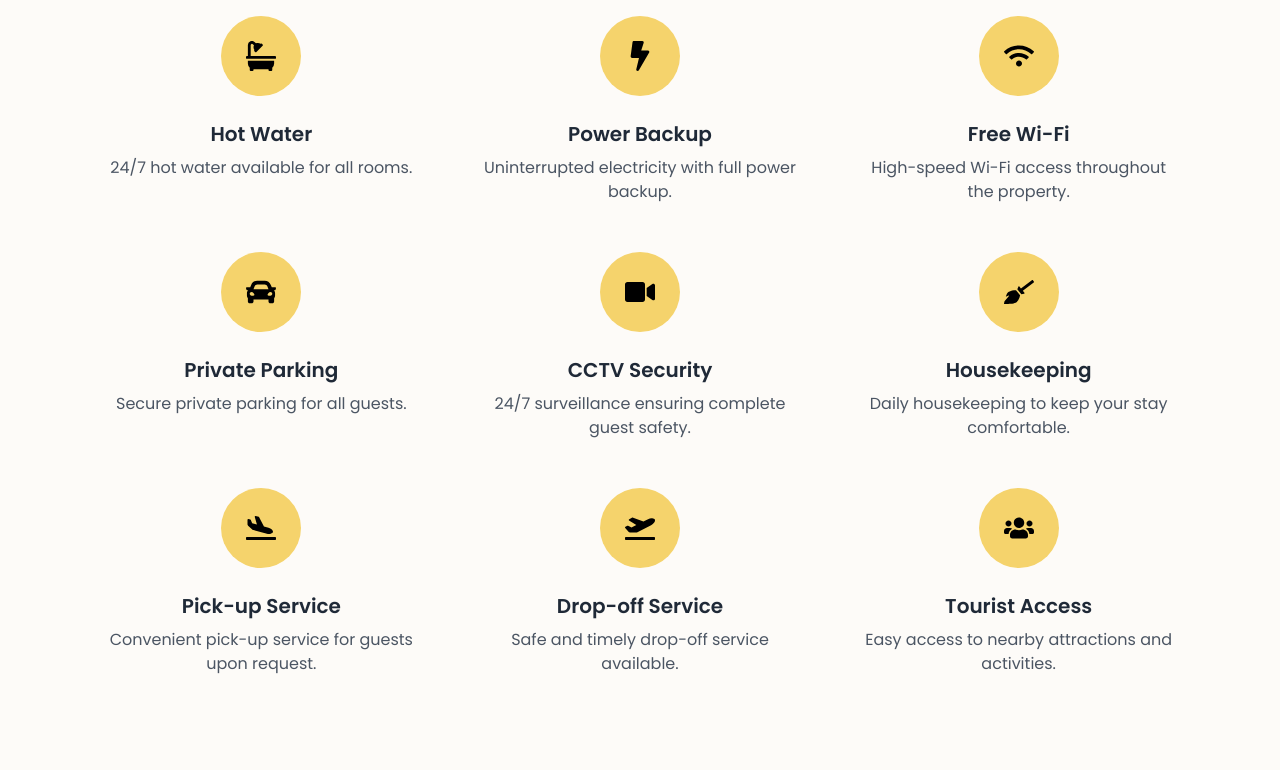
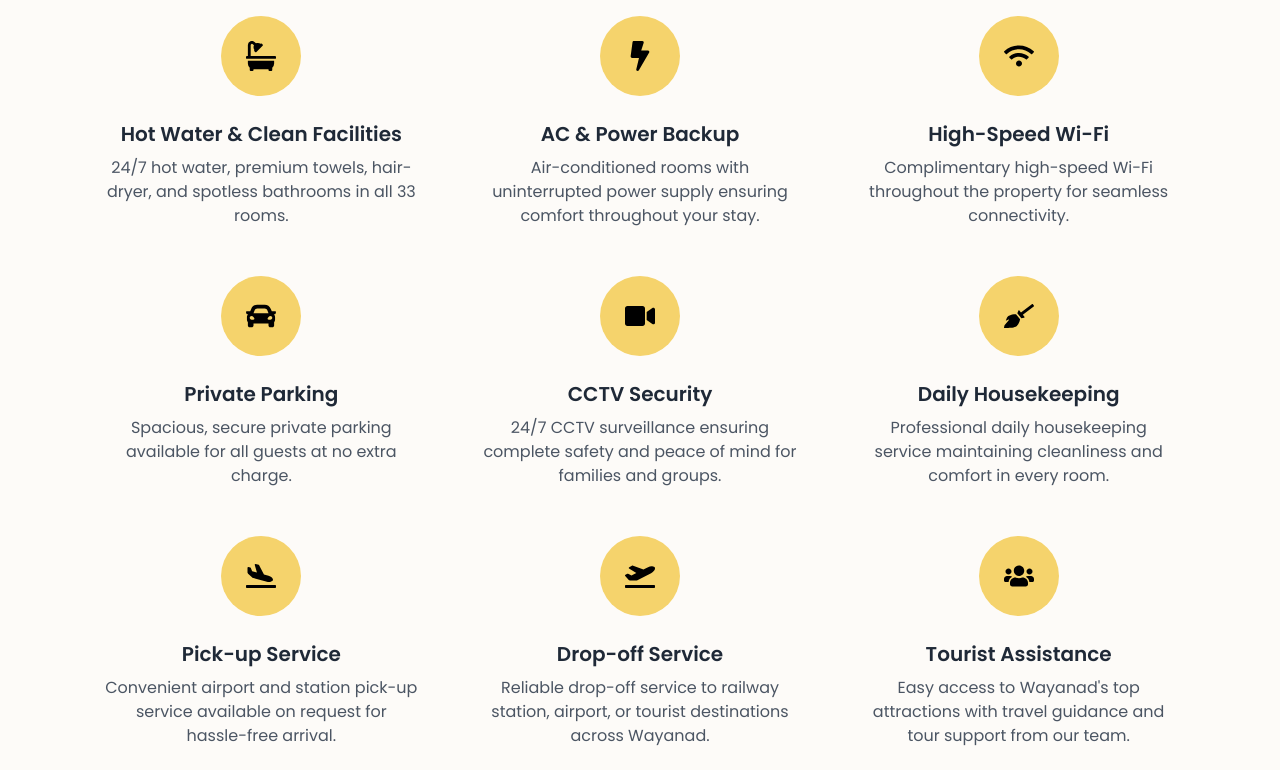
Before and after one commit to imcbsglobal/LUMARISE_HOTEL_FRONTEND, a React (Vite) app: page /amenities in a window 1280 px wide. Shown: the part 900-1670 px from the top of the page. Built offline with nearby package versions, Linux system fonts and the light colour scheme; no server answers; a web font is replaced by a local one.

Commit message:
Update SEO metadata and content across multiple pages for improved visibility and user engagement

```diff
--- a/src/pages/About.jsx
+++ b/src/pages/About.jsx
@@ -5,20 +5,20 @@ export default function About() {
   return (
     <>
       {/* ================= SEO ================= */}
-      <Title>About Lumarise Residency – Hotel in Sultan Bathery, Wayanad</Title>
+      <Title>About Lumarise Residency – Premium Rooms Sulthan Bathery</Title>
       <Meta
         name="description"
-        content="Learn about Lumarise Residency in Sultan Bathery, Wayanad – a comfort-focused hotel offering warm hospitality, modern rooms and a calm ambience."
+        content="Discover Lumarise Residency in Sulthan Bathery – 33 premium rooms offering comfort, warmth, and modern amenities. Transforming accommodation in Wayanad with accessible pricing."
       />
       <Meta
         name="keywords"
-        content="About Lumarise Residency, about Lumarise Hotel, hotel story Sultan Bathery, Wayanad hospitality"
+        content="About Lumarise Residency, premium accommodation Wayanad, Sulthan Bathery residency, comfortable stay Wayanad, guest-focused hospitality"
       />
       <Meta name="robots" content="index,follow" />
-      <Meta property="og:title" content="About Lumarise Residency – Wayanad" />
+      <Meta property="og:title" content="About Lumarise Residency – Premium Rooms Sulthan Bathery" />
       <Meta
         property="og:description"
-        content="Know more about Lumarise Residency, a hotel in Sultan Bathery blending modern comfort with Wayanad’s natural charm."
+        content="premium rooms & dormitories in Sulthan Bathery blending comfort, modern amenities, and value pricing. Experience the Lumarise difference."
       />
       <Meta property="og:url" content="https://lumarisehotel.com/about" />
       <Meta property="og:type" content="website" />
--- a/src/pages/Amenities.jsx
+++ b/src/pages/Amenities.jsx
@@ -18,48 +18,48 @@ export default function Amenities() {
   const facilities = [
     {
       icon: <FaBath className="text-2xl sm:text-3xl text-black" />,
-      title: "Hot Water",
-      desc: "24/7 hot water available for all rooms.",
+      title: "Hot Water & Clean Facilities",
+      desc: "24/7 hot water, premium towels, hair-dryer, and spotless bathrooms in all 33 rooms.",
     },
     {
       icon: <FaBolt className="text-2xl sm:text-3xl text-black" />,
-      title: "Power Backup",
-      desc: "Uninterrupted electricity with full power backup.",
+      title: "AC & Power Backup",
+      desc: "Air-conditioned rooms with uninterrupted power supply ensuring comfort throughout your stay.",
     },
     {
       icon: <FaWifi className="text-2xl sm:text-3xl text-black" />,
-      title: "Free Wi-Fi",
-      desc: "High-speed Wi-Fi access throughout the property.",
+      title: "High-Speed Wi-Fi",
+      desc: "Complimentary high-speed Wi-Fi throughout the property for seamless connectivity.",
     },
     {
       icon: <FaCar className="text-2xl sm:text-3xl text-black" />,
       title: "Private Parking",
-      desc: "Secure private parking for all guests.",
+      desc: "Spacious, secure private parking available for all guests at no extra charge.",
     },
     {
       icon: <FaVideo className="text-2xl sm:text-3xl text-black" />,
       title: "CCTV Security",
-      desc: "24/7 surveillance ensuring complete guest safety.",
+      desc: "24/7 CCTV surveillance ensuring complete safety and peace of mind for families and groups.",
     },
     {
       icon: <FaBroom className="text-2xl sm:text-3xl text-black" />,
-      title: "Housekeeping",
-      desc: "Daily housekeeping to keep your stay comfortable.",
+      title: "Daily Housekeeping",
+      desc: "Professional daily housekeeping service maintaining cleanliness and comfort in every room.",
     },
     {
       icon: <FaPlaneArrival className="text-2xl sm:text-3xl text-black" />,
       title: "Pick-up Service",
-      desc: "Convenient pick-up service for guests upon request.",
+      desc: "Convenient airport and station pick-up service available on request for hassle-free arrival.",
     },
     {
       icon: <FaPlaneDeparture className="text-2xl sm:text-3xl text-black" />,
       title: "Drop-off Service",
-      desc: "Safe and timely drop-off service available.",
+      desc: "Reliable drop-off service to railway station, airport, or tourist destinations across Wayanad.",
     },
     {
       icon: <FaUsers className="text-2xl sm:text-3xl text-black" />,
-      title: "Tourist Access",
-      desc: "Easy access to nearby attractions and activities.",
+      title: "Tourist Assistance",
+      desc: "Easy access to Wayanad's top attractions with travel guidance and tour support from our team.",
     },
   ];
 
@@ -73,19 +73,19 @@ export default function Amenities() {
   return (
     <>
       {/* ================= SEO TAGS ================= */}
-      <Title>Amenities at Lumarise Residency – Sultan Bathery, Wayanad</Title>
+      <Title>Premium Room Amenities – Lumarise Residency Sulthan Bathery</Title>
       <Meta
         name="description"
-        content="Explore amenities at Lumarise Residency including hot water, free Wi-Fi, private parking, CCTV security, housekeeping and pickup/drop services."
+        content="rooms with AC, high-speed Wi-Fi, king-size beds, cable TV, towels, hair-dryer, hot water, parking, CCTV security at Lumarise Residency, Sulthan Bathery, Wayanad."
       />
       <Meta
         name="keywords"
-        content="Lumarise amenities, hotel facilities Sultan Bathery, WiFi hotel Wayanad, parking, CCTV, pickup drop Wayanad"
+        content="AC rooms Wayanad, king-size beds Sulthan Bathery, WiFi accommodation Wayanad, cable TV rooms, premium facilities, parking Wayanad, room amenities Sulthan Bathery"
       />
-      <Meta property="og:title" content="Amenities – Lumarise Residency" />
+      <Meta property="og:title" content="Premium Room Amenities – Lumarise Residency" />
       <Meta
         property="og:description"
-        content="Comfortable stay with essential and premium amenities at Lumarise Residency in Sultan Bathery."
+        content="Modern rooms with AC, Wi-Fi, king-size beds, and premium facilities. Experience comfort and convenience at Lumarise Residency."
       />
       <Meta property="og:url" content="https://lumarisehotel.com/amenities" />
       <Meta property="og:type" content="website" />
--- a/src/pages/Home.jsx
+++ b/src/pages/Home.jsx
@@ -205,11 +205,11 @@ export default function Home() {
 
   return (
     <>
-    <Title>Lumarise Residency – Hotel in Sultan Bathery, Wayanad</Title>
-      <Meta name="description" content="Lumarise Residency is a premium stay near Assumption Hospital, Sultan Bathery, Wayanad. Spacious rooms, free Wi-Fi and access to top attractions." />
-      <Meta name="keywords" content="hotel in Sultan Bathery, Lumarise Residency, Wayanad stay, hotels near Assumption Hospital" />
-      <Meta property="og:title" content="Lumarise Residency – Hotel in Sultan Bathery, Wayanad" />
-      <Meta property="og:description" content="Premium hotel stay with modern rooms in Wayanad near Assumption Hospital." />
+    <Title>Premium Rooms in Sulthan Bathery | Lumarise Residency Wayanad</Title>
+      <Meta name="description" content="Book premium rooms & dormitories at Lumarise Residency, Sulthan Bathery. Up to 30% off on comfortable accommodation with AC, Wi-Fi, parking. Call +91 86060 33337." />
+      <Meta name="keywords" content="rooms in Sulthan Bathery, premium residency Wayanad, accommodation Sulthan Bathery, hotel rooms Wayanad, best stay Wayanad, affordable luxury rooms, Wayanad room booking" />
+      <Meta property="og:title" content="Premium Rooms in Sulthan Bathery | Lumarise Residency Wayanad" />
+      <Meta property="og:description" content=" premium rooms in Sulthan Bathery with modern amenities. Up to 30% off. Experience comfort & warmth at Lumarise Residency." />
       <Meta property="og:type" content="hotel" />
       <Meta property="og:url" content="https://lumarisehotel.com" />
 
--- a/src/pages/Rooms.jsx
+++ b/src/pages/Rooms.jsx
@@ -109,19 +109,19 @@ export default function Rooms() {
   return (
     <>
       {/* ===================== SEO Meta ===================== */}
-      <Title>Rooms at Lumarise Residency – Luxury Stay in Sultan Bathery, Wayanad</Title>
+      <Title>Premium Rooms in Sulthan Bathery | Lumarise Residency</Title>
       <Meta
         name="description"
-        content="Explore premium rooms at Lumarise Residency in Sultan Bathery, Wayanad. Book deluxe, executive and suite rooms with modern facilities."
+        content="Book premium rooms & dormitories at Lumarise Residency, Sulthan Bathery. AC, Wi-Fi, king-size beds, parking. Up to 30% off. Best accommodation in Wayanad."
       />
       <Meta
         name="keywords"
-        content="rooms in Sultan Bathery, Wayanad hotels, deluxe rooms Wayanad, suite rooms bathery, Lumarise rooms list, hotel booking Wayanad"
+        content="rooms in Sulthan Bathery, premium residency Wayanad, accommodation near Sulthan Bathery, hotel rooms Wayanad, affordable luxury rooms, Wayanad room booking, best stay Wayanad"
       />
-      <Meta property="og:title" content="Rooms – Lumarise Residency | Sultan Bathery" />
+      <Meta property="og:title" content="Premium Rooms in Sulthan Bathery | Lumarise Residency" />
       <Meta
         property="og:description"
-        content="Choose the perfect room for your luxury stay at Lumarise Residency with modern comfort and easy booking."
+        content="comfortable rooms with modern amenities in Sulthan Bathery. Up to 30% off on bookings. Experience premium comfort at accessible pricing."
       />
       <Meta property="og:url" content="https://lumarisehotel.com/rooms" />
       <Meta property="og:type" content="website" />
```
Also changed, not shown: index.html (+40 -7 lines).
